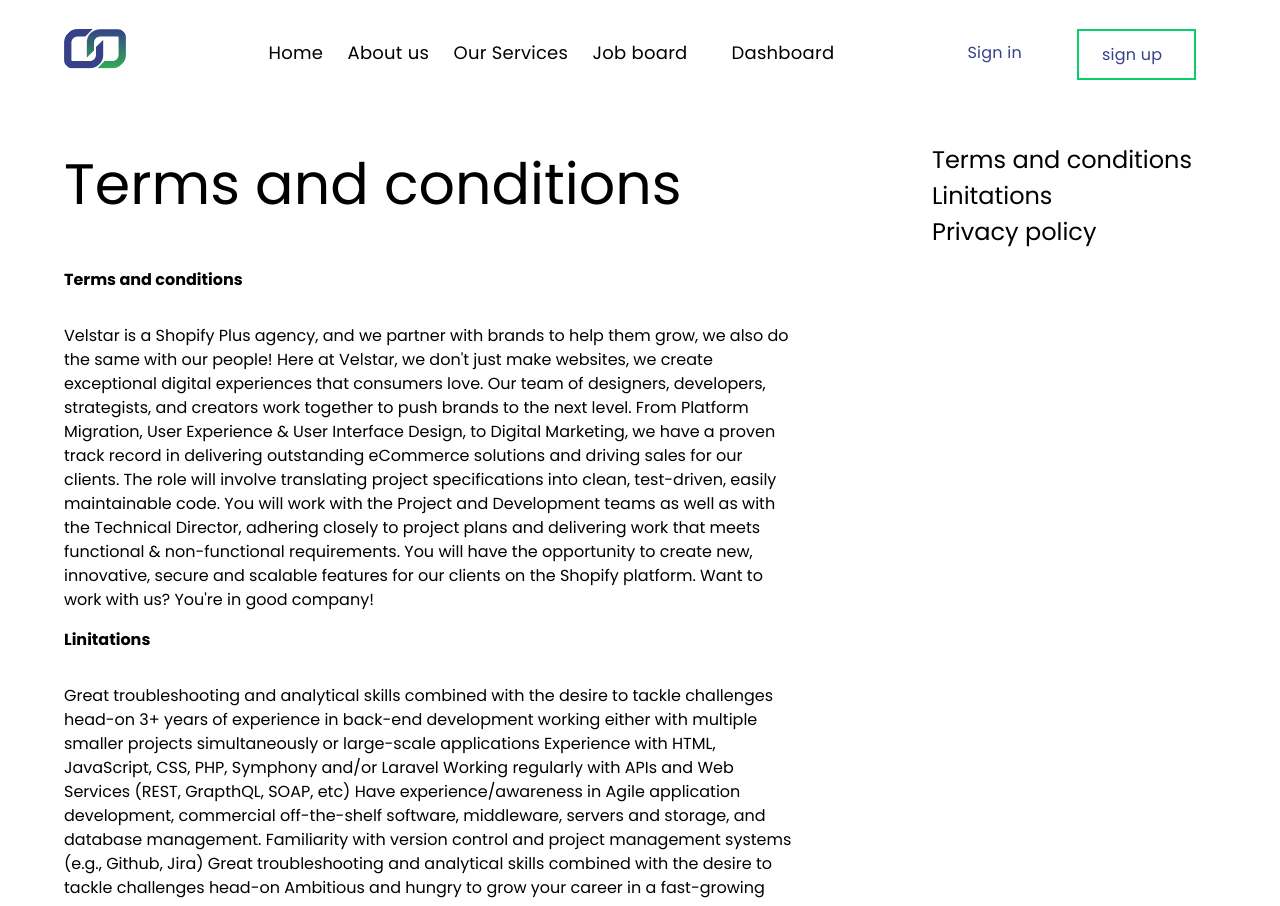
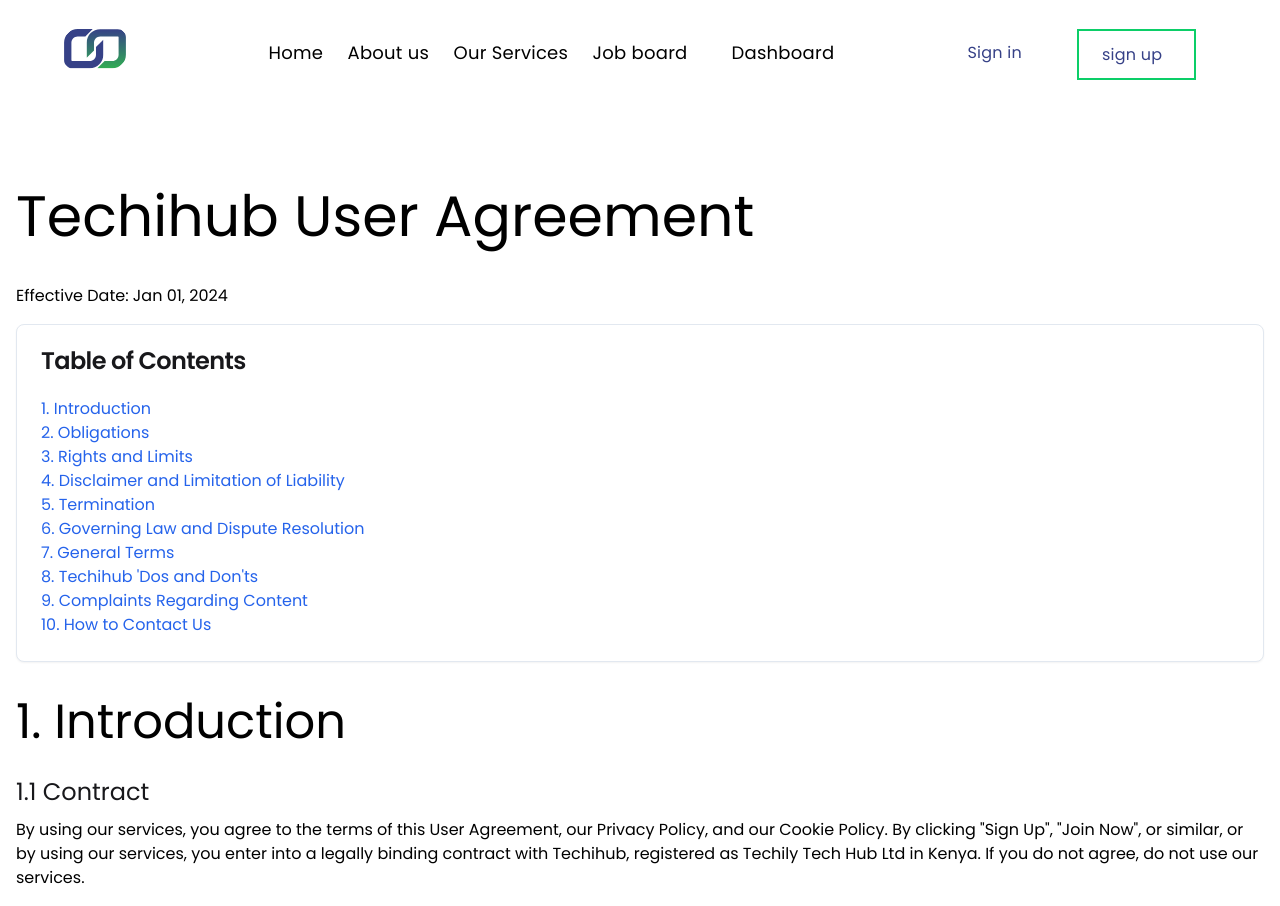
Before and after one commit to TechiHub-io/TechihubReact, a Next.js app: page /terms-and-conditions in a window 1280 px wide. Shown: the top 906 px of the page. Built offline with nearby package versions, Linux system fonts and the light colour scheme; no server answers.

Commit message:
added terms and conditions

```diff
--- a/src/(components)/shared/Footer.tsx
+++ b/src/(components)/shared/Footer.tsx
@@ -64,7 +64,7 @@
               </Link>
             </div>
             <div className="self-stretch flex flex-row items-start justify-start py-0 pr-0 pl-[1.4px]">
-              <Link href="/terms" className="h-[29.5px] flex-1 relative leading-[150%] inline-block z-[1] text-[16px]">
+              <Link href="/terms-and-conditions" className="h-[29.5px] flex-1 relative leading-[150%] inline-block z-[1] text-[16px]">
                 Terms and Condition
               </Link>
             </div>
--- a/src/app/terms-and-conditions/page.tsx
+++ b/src/app/terms-and-conditions/page.tsx
@@ -1,55 +1,223 @@
-import React from 'react'
-const content = [
+'use client'
+import React, { useRef } from 'react';
+import { Card, CardContent, CardHeader, CardTitle } from "@/components/ui/card"
+
+interface Subsection {
+  id: string;
+  title: string;
+  content: string;
+}
+
+interface Section {
+  id: string;
+  title: string;
+  subsections?: Subsection[];
+  content?: string;
+}
+
+const termsAndConditionsData = [
   {
-    title: "Terms and conditions",
-    id: "terms-and-conditions",
-    content: "Velstar is a Shopify Plus agency, and we partner with brands to help them grow, we also do the same with our people! Here at Velstar, we don't just make websites, we create exceptional digital experiences that consumers love. Our team of designers, developers, strategists, and creators work together to push brands to the next level. From Platform Migration, User Experience & User Interface Design, to Digital Marketing, we have a proven track record in delivering outstanding eCommerce solutions and driving sales for our clients. The role will involve translating project specifications into clean, test-driven, easily maintainable code. You will work with the Project and Development teams as well as with the Technical Director, adhering closely to project plans and delivering work that meets functional & non-functional requirements. You will have the opportunity to create new, innovative, secure and scalable features for our clients on the Shopify platform. Want to work with us? You're in good company!"
+    id: 'introduction',
+    title: '1. Introduction',
+    subsections: [
+      {
+        id: 'contract',
+        title: '1.1 Contract',
+        content: 'By using our services, you agree to the terms of this User Agreement, our Privacy Policy, and our Cookie Policy. By clicking "Sign Up", "Join Now", or similar, or by using our services, you enter into a legally binding contract with Techihub, registered as Techily Tech Hub Ltd in Kenya. If you do not agree, do not use our services.'
+      },
+      {
+        id: 'services',
+        title: '1.2 Services',
+        content: 'This agreement applies to Techily Tech Hub Ltd, Techihub.io, Techihub-branded apps, and other Techihub-related sites, apps, communications, and services that state they are offered under this agreement ("Services"). Users of our services are "Members" or "Visitors".'
+      },
+      {
+        id: 'change',
+        title: '1.3 Change',
+        content: 'We may modify this agreement, our Privacy Policy, and our Cookie Policy. We will notify you of material changes to give you an opportunity to review before they take effect. If you object to changes, you can opt to close your account. Continued use of our services means you consent to the updated terms.'
+      }
+    ]
   },
   {
-    title: "Linitations",
-    id: "linitations",
-    content: "Great troubleshooting and analytical skills combined with the desire to tackle challenges head-on 3+ years of experience in back-end development working either with multiple smaller projects simultaneously or large-scale applications Experience with HTML, JavaScript, CSS, PHP, Symphony and/or Laravel Working regularly with APIs and Web Services (REST, GrapthQL, SOAP, etc) Have experience/awareness in Agile application development, commercial off-the-shelf software, middleware, servers and storage, and database management. Familiarity with version control and project management systems (e.g., Github, Jira) Great troubleshooting and analytical skills combined with the desire to tackle challenges head-on Ambitious and hungry to grow your career in a fast-growing agency"
+    id: 'obligations',
+    title: '2. Obligations',
+    subsections: [
+      {
+        id: 'service-eligibility',
+        title: '2.1 Service Eligibility',
+        content: 'You must be at least 18 years old to use our services. You will only have one Techihub account and it must be in your real name. Exemption shall be made for the individuals registered as minors and under the community of upcoming developers currently branded as Devs Under 20 on the community page or whose countries recognize the age below 18 as adults.'
+      },
+      {
+        id: 'your-account',
+        title: '2.2 Your Account',
+        content: 'You are responsible for maintaining the confidentiality of your password and account. You may not transfer your account to others.'
+      },
+      {
+        id: 'payment',
+        title: '2.3 Payment',
+        content: 'If you purchase our paid services, you agree to pay the applicable fees and taxes. Failure to pay may result in termination of your services and legal suit in extreme circumstances.'
+      },
+      {
+        id: 'notices-and-messages',
+        title: '2.4 Notices and Messages',
+        content: 'You agree to receive notices and messages through our websites, apps, and contact information. Keep your contact information up to date.'
+      },
+      {
+        id: 'sharing',
+        title: '2.5 Sharing',
+        content: 'When you share information, others can see, copy, and use it. We are not obligated to publish any information and can remove it with or without notice.'
+      }
+    ]
   },
   {
-    title: "Privacy policy",
-    id: "privacy-policy",
-    content: "Great troubleshooting and analytical skills combined with the desire to tackle challenges head-on 3+ years of experience in back-end development working either with multiple smaller projects simultaneously or large-scale applications Experience with HTML, JavaScript, CSS, PHP, Symphony and/or Laravel Working regularly with APIs and Web Services (REST, GrapthQL, SOAP, etc) Have experience/awareness in Agile application development, commercial off-the-shelf software, middleware, servers and storage, and database management. Familiarity with version control and project management systems (e.g., Github, Jira) Great troubleshooting and analytical skills combined with the desire to tackle challenges head-on Ambitious and hungry to grow your career in a fast-growing agency"
+    id: 'rights-and-limits',
+    title: '3. Rights and Limits',
+    subsections: [
+      {
+        id: 'license-to-techihub',
+        title: '3.1 Your License to Techihub',
+        content: 'You own the content you provide but grant Techihub a non-exclusive license to use, copy, modify, distribute, publish, and process it.'
+      },
+      {
+        id: 'service-availability',
+        title: '3.2 Service Availability',
+        content: 'We may change, suspend, or discontinue any of our services. We are not obligated to store your content and information.'
+      },
+      {
+        id: 'other-content',
+        title: '3.3 Other Content, Sites, and Apps',
+        content: "Your use of others' content is at your own risk. We are not responsible for third-party activities or services."
+      },
+      {
+        id: 'limits',
+        title: '3.4 Limits',
+        content: 'We may limit your use of the services, including the ability to contact other members without consent. Use of in-appropriate language is prohibited. We may restrict, suspend, or terminate your account if you breach this agreement or the law.'
+      },
+      {
+        id: 'intellectual-property',
+        title: '3.5 Intellectual Property Rights',
+        content: 'Techihub reserves all of its intellectual property rights in the services. Trademarks and logos used in connection with the services are the trademarks of their respective owners.'
+      },
+      {
+        id: 'automated-processing',
+        title: '3.6 Automated Processing',
+        content: 'We use data and information about you to make relevant suggestions to you and others.'
+      }
+    ]
   },
-  // Add more sections as needed
+  {
+    id: 'disclaimer-and-limitation',
+    title: '4. Disclaimer and Limitation of Liability',
+    subsections: [
+      {
+        id: 'no-warranty',
+        title: '4.1 No Warranty',
+        content: 'Techihub provides the services on an "as is" and "as available" basis. To the fullest extent permitted by law, Techihub disclaims all warranties.'
+      },
+      {
+        id: 'exclusion-of-liability',
+        title: '4.2 Exclusion of Liability',
+        content: 'To the fullest extent permitted by law, Techihub will not be liable for any indirect, incidental, special, consequential, or punitive damages, or any loss of data, opportunities, reputation, or profits relating to the services.'
+      }
+    ]
+  },
+  {
+    id: 'termination',
+    title: '5. Termination',
+    content: 'Both you and Techihub may terminate this agreement at any time with notice to the other. Upon termination, you lose the right to access or use the services.'
+  },
+  {
+    id: 'governing-law',
+    title: '6. Governing Law and Dispute Resolution',
+    content: 'This agreement will be governed by and constituted in accordance with the laws of The Republic of Kenya., excluding its conflict of law principles. Any legal actions or proceedings related to this agreement will be brought exclusively in the courts located in Nairobi County, Kenya.'
+  },
+  {
+    id: 'general-terms',
+    title: '7. General Terms',
+    content: 'If any provision of this agreement is found to be unenforceable, the remaining provisions will remain in full force and effect. This agreement constitutes the entire agreement between you and Techihub regarding the services and supersedes any prior agreements.'
+  },
+  {
+    id: 'dos-and-donts',
+    title: "8. Techihub 'Dos and Don'ts",
+    subsections: [
+      {
+        id: 'dos',
+        title: '8.1 Dos',
+        content: 'Comply with all applicable laws. Provide accurate information and keep it updated. Use your real name on your profile. Use the services in a professional manner.'
+      },
+      {
+        id: 'donts',
+        title: "8.2 Don'ts",
+        content: "Create a false identity or use another's account. Use software, devices, or other means to scrape the services or copy data. Violate intellectual property rights. Post harmful software, code or content that is inappropriate. Interfere with the operation of the services."
+      }
+    ]
+  },
+  {
+    id: 'complaints',
+    title: '9. Complaints Regarding Content',
+    content: 'We respect intellectual property rights and require that content posted by members be accurate and not in violation of third-party rights. We provide a policy and process for complaints concerning content posted by our members.'
+  },
+  {
+    id: 'contact',
+    title: '10. How to Contact Us',
+    content: 'For general inquiries, contact us online. For legal notices or service of process, write to us at:\n\nTECHILY TECH HUB LTD\nlegal@techihub.io or info@techihub.io\nNairobi, Kenya.'
+  }
 ];
-const page = () => {
+
+const TermsAndConditions = () => {
+  const sectionRefs: { [key: string]: React.RefObject<HTMLElement> } = termsAndConditionsData.reduce((acc, section) => {
+    acc[section.id] =  useRef<HTMLElement>(null);
+    return acc;
+  }, {} as { [key: string]: React.RefObject<HTMLElement> });
+
+  const scrollToSection = (sectionKey: string) => {
+    sectionRefs[sectionKey].current?.scrollIntoView({
+      behavior: 'smooth',
+      block: 'start',
+    });
+  };
+
   return (
-    <main className='max-w-[1189px] mx-auto w-[90%] flex flex-col gap-[32px] md:flex-row md:justify-between '>
-      <section className='max-w-[734px] w-full'>
-        <h1 >
-          Terms and conditions
-        </h1>
-        <br />
-        {
-          content.map((cont) => (
-            <div className='flex flex-col gap-[32px]'>
-              <h4 className='font-bold pt-[16px]' id={`${cont.id}`}>
-                {cont.title}
-              </h4>
-              <p>
-                {cont.content}
-              </p>
-            </div>
+    <div className="container mx-auto px-4 py-8">
+      <h1 className="font-medium mb-6">Techihub User Agreement</h1>
+      <p className="mb-4">Effective Date: Jan 01, 2024</p>
 
-          ))
-        }
-      </section>
-      <aside className='aside max-w-[284px] w-full hidden md:flex flex-col text-[24px] sticky top-[0px]'>
-        {
-          content.map((cont) => (
-            <a href={`#${cont.id}`} className=' font-medium no-underline hover:opacity-[0.8] hover:no-underline'>
-              {cont.title}
-            </a>
-          ))
-        }
-      </aside>
-    </main>
-  )
-}
+      <Card className="mb-6">
+        <CardHeader>
+          <CardTitle>Table of Contents</CardTitle>
+        </CardHeader>
+        <CardContent>
+          <ol className=" list-inside">
+            {termsAndConditionsData.map((section) => (
+              <li key={section.id}>
+                <button
+                  onClick={() => scrollToSection(section.id)}
+                  className="text-blue-600 hover:underline text-left w-full block whitespace-nowrap overflow-hidden text-ellipsis"
+                >
+                  {section.title}
+                </button>
+              </li>
+            ))}
+          </ol>
+        </CardContent>
+      </Card>
 
-export default page
+      {termsAndConditionsData.map((section) => (
+        <section key={section.id} ref={sectionRefs[section.id]} className="mb-8">
+          <h2 className="font-medium mb-4">{section.title}</h2>
+          {section.subsections ? (
+            section.subsections.map((subsection) => (
+              <div key={subsection.id} className="mb-6">
+                <h3 className=" font-medium mb-2">{subsection.title}</h3>
+                <p className="mb-4">{subsection.content}</p>
+              </div>
+            ))
+          ) : (
+            <p className="mb-4">{section.content}</p>
+          )}
+        </section>
+      ))}
+    </div>
+  );
+};
+
+export default TermsAndConditions;
--- /dev/null
+++ b/src/components/ui/card.tsx
@@ -0,0 +1,79 @@
+import * as React from "react"
+
+import { cn } from "@/lib/utils"
+
+const Card = React.forwardRef<
+  HTMLDivElement,
+  React.HTMLAttributes<HTMLDivElement>
+>(({ className, ...props }, ref) => (
+  <div
+    ref={ref}
+    className={cn(
+      "rounded-lg border border-slate-200 bg-white text-slate-950 shadow-sm dark:border-slate-800 dark:bg-slate-950 dark:text-slate-50",
+      className
+    )}
+    {...props}
+  />
+))
+Card.displayName = "Card"
+
+const CardHeader = React.forwardRef<
+  HTMLDivElement,
+  React.HTMLAttributes<HTMLDivElement>
+>(({ className, ...props }, ref) => (
+  <div
+    ref={ref}
+    className={cn("flex flex-col space-y-1.5 p-6", className)}
+    {...props}
+  />
+))
+CardHeader.displayName = "CardHeader"
+
+const CardTitle = React.forwardRef<
+  HTMLParagraphElement,
+  React.HTMLAttributes<HTMLHeadingElement>
+>(({ className, ...props }, ref) => (
+  <h3
+    ref={ref}
+    className={cn(
+      "text-2xl font-semibold leading-none tracking-tight",
+      className
+    )}
+    {...props}
+  />
+))
+CardTitle.displayName = "CardTitle"
+
+const CardDescription = React.forwardRef<
+  HTMLParagraphElement,
+  React.HTMLAttributes<HTMLParagraphElement>
+>(({ className, ...props }, ref) => (
+  <p
+    ref={ref}
+    className={cn("text-sm text-slate-500 dark:text-slate-400", className)}
+    {...props}
+  />
+))
+CardDescription.displayName = "CardDescription"
+
+const CardContent = React.forwardRef<
+  HTMLDivElement,
+  React.HTMLAttributes<HTMLDivElement>
+>(({ className, ...props }, ref) => (
+  <div ref={ref} className={cn("p-6 pt-0", className)} {...props} />
+))
+CardContent.displayName = "CardContent"
+
+const CardFooter = React.forwardRef<
+  HTMLDivElement,
+  React.HTMLAttributes<HTMLDivElement>
+>(({ className, ...props }, ref) => (
+  <div
+    ref={ref}
+    className={cn("flex items-center p-6 pt-0", className)}
+    {...props}
+  />
+))
+CardFooter.displayName = "CardFooter"
+
+export { Card, CardHeader, CardFooter, CardTitle, CardDescription, CardContent }
```
